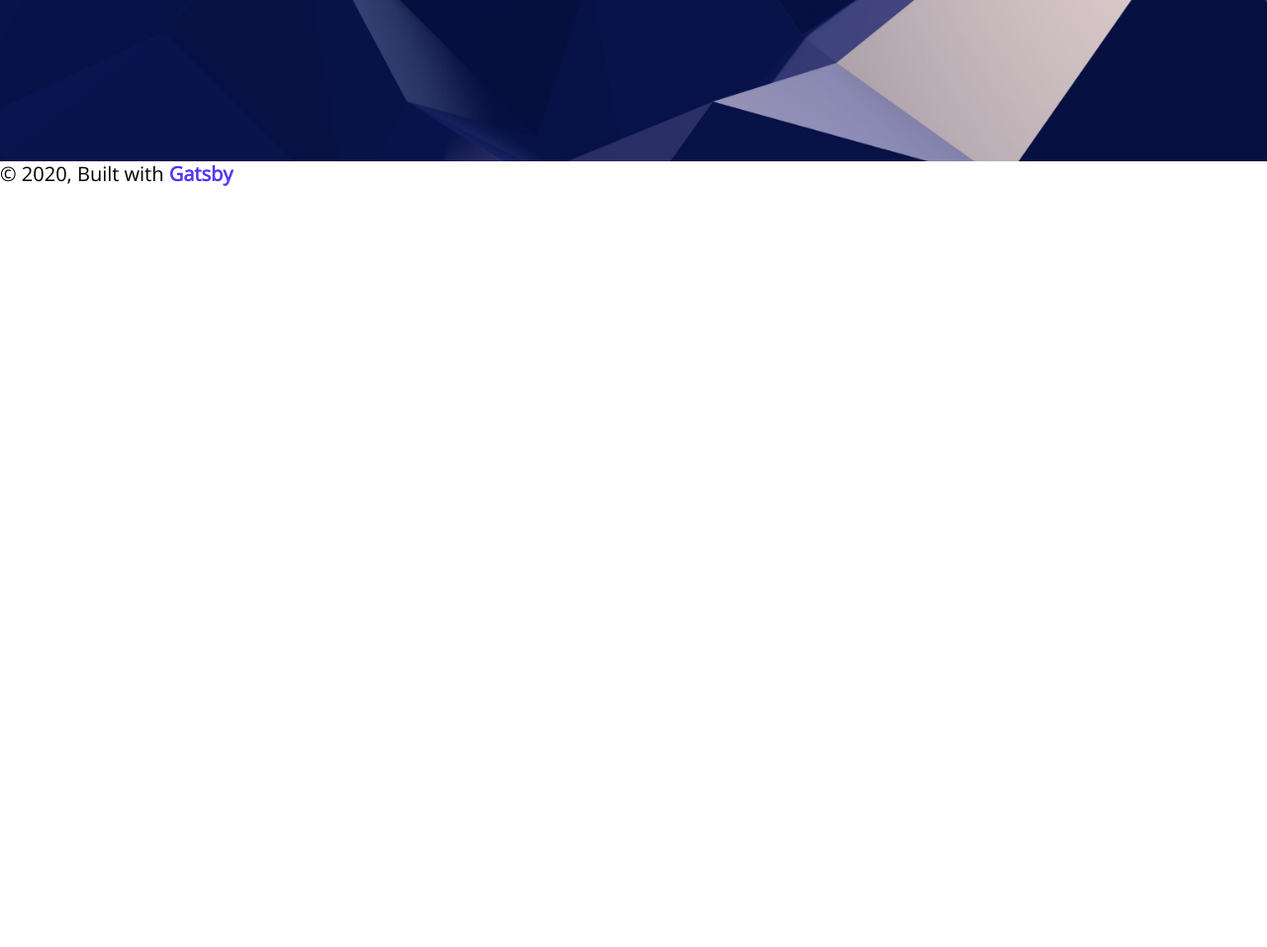
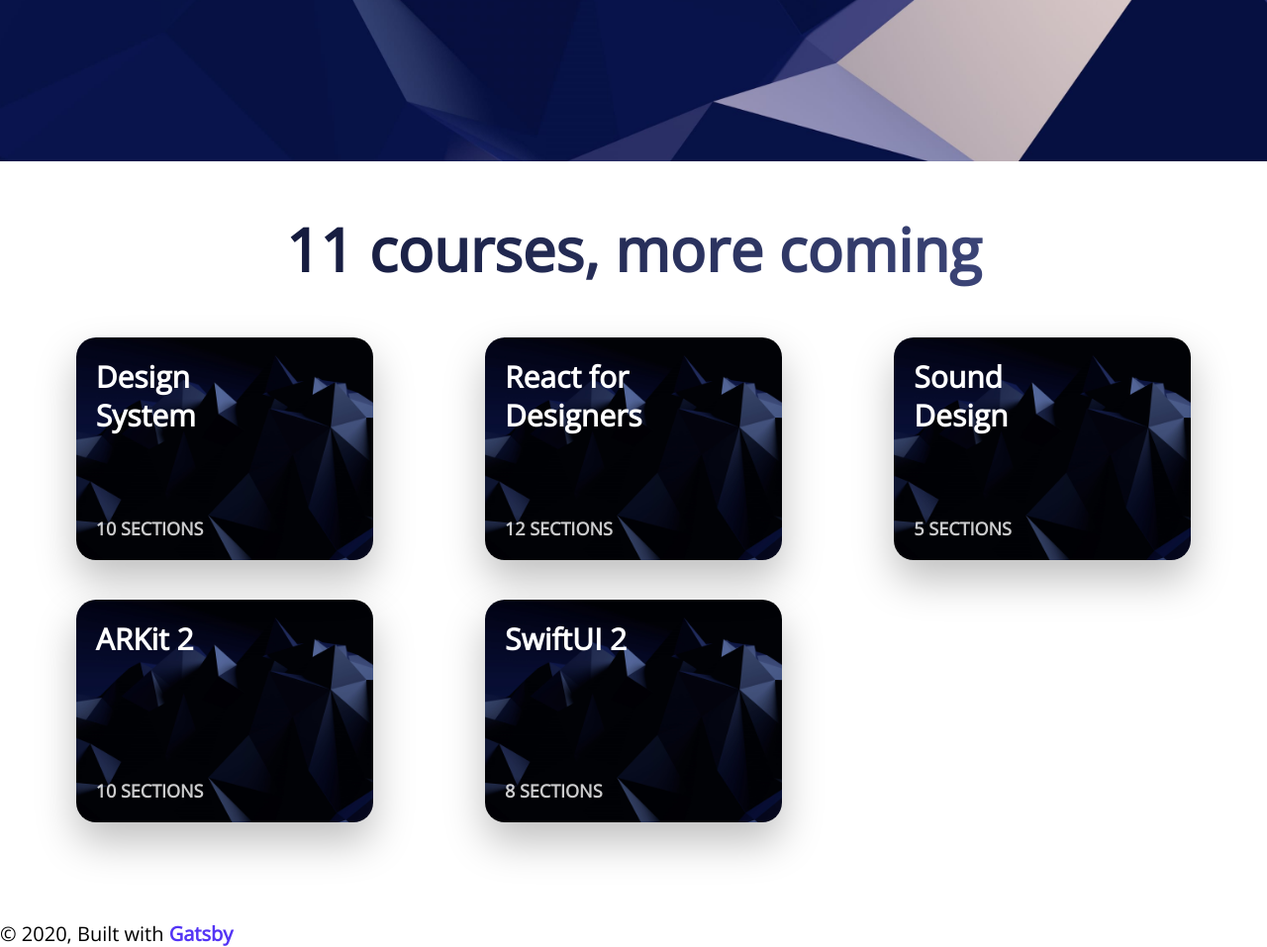
Before and after one commit to abubaker-cs/my-react-app, a Gatsby site: page / in a window 1280 px wide. Shown: the part 805-1762 px from the top of the page at 99% size. Before the commit the page ends 1033 px from the top, so only its background shows below. Built offline with nearby package versions, Linux system fonts and the light colour scheme; Gatsby itself is replaced by a stand-in of ours.

Commit message:
Created component for Cards

```diff
--- /dev/null
+++ b/src/components/card.css
@@ -0,0 +1,47 @@
+.Card {
+    width: 300px;
+    height: 225px;
+    position: relative;
+    overflow: hidden;
+    border-radius: 20px;
+    box-shadow: 0 20px 40px rgba(0, 0, 0, 0.25);
+
+    display: grid;
+    grid-template-rows: repeat(2, 1fr);
+
+    transition: 0.8s cubic-bezier(0.2, 0.8, 0.2, 1);
+}
+
+.Card:hover {
+    transform: scale(1.1, 1.1);
+    box-shadow: 0 30px 60px rgba(0, 0, 0, 0.5);
+}
+
+.Card img {
+    position: absolute;
+    top: 0;
+    height: 110%;
+    z-index: -1;
+
+    transition: 0.8s cubic-bezier(0.2, 0.8, 0.2, 1);
+}
+
+.Card:hover img {
+    transform: translateY(-20px);
+}
+
+.Card h3 {
+    color: white;
+    font-size: 30px;
+    margin: 20px 0 0 20px;
+    width: 190px;
+}
+
+.Card p {
+    color: rgba(255, 255, 255, 00.8);
+    text-transform: uppercase;
+    font-weight: 600;
+    font-size: 18px;
+    align-self: end;
+    margin: 0 0 20px 20px;
+}
--- /dev/null
+++ b/src/components/card.js
@@ -0,0 +1,12 @@
+import React from "react"
+import './card.css'
+
+const Card = props => (
+    <div className="Card">
+        <img src={props.image} />
+        <h3>{props.title}</h3>
+        <p>{props.text}</p>
+    </div>
+)
+
+export default Card
--- a/src/components/layout.css
+++ b/src/components/layout.css
@@ -137,3 +137,44 @@
     grid-template-columns: repeat(3, 1fr);
   }
 }
+
+/******************* Cards *******************/
+.Cards h2 {
+  font-size: 60px;
+  text-align: center;
+  font-weight: 700;
+  margin: 50px 20px;
+
+  /* Apply Gradient to the text */
+  background: linear-gradient(104deg, #050A27 0%, #4A548C 100%);
+  -webkit-background-clip: text;
+  -webkit-text-fill-color: transparent;
+
+}
+
+.CardGroup {
+  margin: 50px 40px 100px;
+
+  display: grid;
+  grid-template-columns: repeat(3, 1fr);
+  grid-gap: 40px;
+
+  justify-items: center;
+}
+
+@media (max-width: 1060px) {
+
+  .CardGroup {
+    grid-template-columns: repeat(2, 1fr);
+  }
+
+}
+
+
+@media (max-width: 720px) {
+
+  .CardGroup {
+    grid-template-columns: repeat(1, 1fr);
+  }
+
+}
--- a/src/pages/index.js
+++ b/src/pages/index.js
@@ -5,10 +5,11 @@
 // import Image from "../components/image"
 import Header from "../components/header"
 import SEO from "../components/seo"
+import Card from "../components/card"
 
 const IndexPage = () => (
   <Layout>
-    <SEO title="Home"/>
+    <SEO title="Home" />
 
     <Header />
 
@@ -53,6 +54,41 @@
 
     </div>{/* ./Hero */}
 
+
+    <div className="Cards">
+
+      <h2>11 courses, more coming</h2>
+
+      <div className="CardGroup">
+        {/* Placeholder */}
+        <Card
+          title="Design System"
+          text="10 sections"
+          image={require('../images/wallpaper.jpg')} />
+
+        <Card
+          title="React for Designers"
+          text="12 sections"
+          image={require('../images/wallpaper.jpg')} />
+
+        <Card
+          title="Sound Design"
+          text="5 sections"
+          image={require('../images/wallpaper.jpg')} />
+
+        <Card
+          title="ARKit 2"
+          text="10 sections"
+          image={require('../images/wallpaper.jpg')} />
+
+        <Card
+          title="SwiftUI 2"
+          text="8 sections"
+          image={require('../images/wallpaper.jpg')} />
+      </div>
+
+    </div>
+
   </Layout>
 )
 
```
Lines whose indentation alone changed are shown as unchanged.
